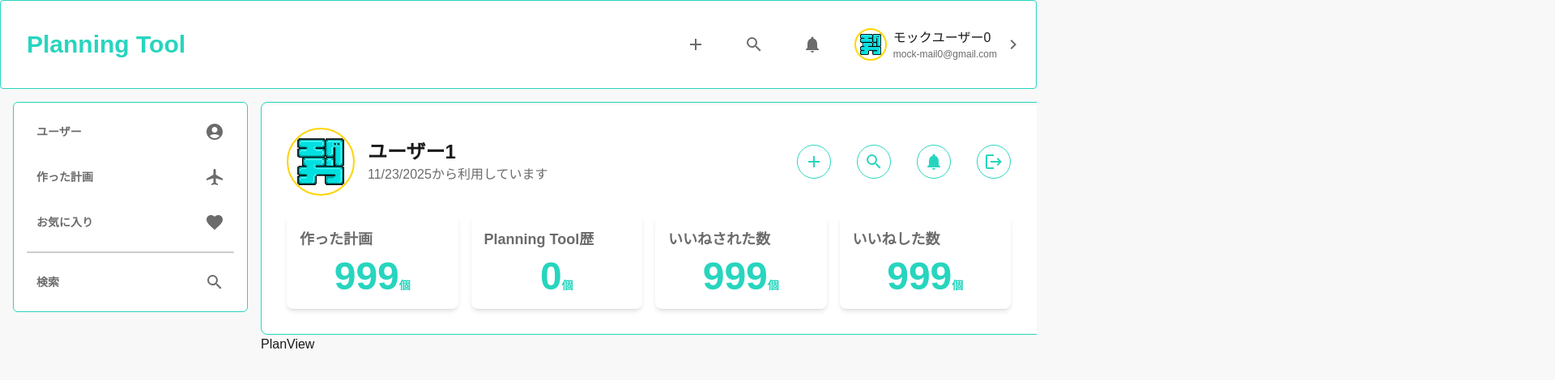
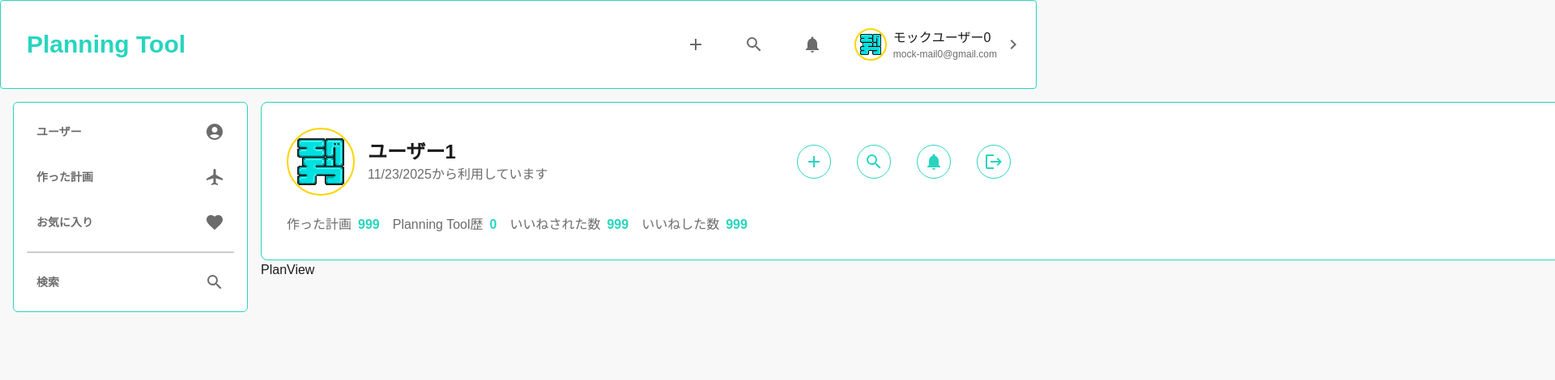
Before and after one commit to SOTA-swp/frontend, a Next.js app: page /user/1 in a window 1280 px wide. Shown: the top 470 px of the page at 81% size, 1920 px wide, since content can reach past the window. Built offline with nearby package versions, Linux system fonts and the light colour scheme.

Commit message:
💄 UserInfoBlockをちょっと変えようかなと

```diff
--- a/app/(main)/user/[userId]/page.tsx
+++ b/app/(main)/user/[userId]/page.tsx
@@ -34,7 +34,7 @@ const UserPage: React.FC<UserPageProps> = async ({ params }) => {
   const { userId } = await params;
 
   return (
-    <main className="relative flex-1 overflow-hidden">
+    <main className="relative flex-1 ">
       {/* TODO: 実際のAPIが完成したら置き換える */}
       <UserView userData={await createUserViewMockData(await userId)} />
       <PlanView viewId={MAIN_PAGE_IDs.PLANS} plans={[]} />
--- a/app/layout.tsx
+++ b/app/layout.tsx
@@ -26,7 +26,7 @@ export default function RootLayout({
   return (
     <html lang="en">
       <body
-        className={`${geistSans.variable} ${geistMono.variable} antialiased`}>
+        className={`${geistSans.variable} ${geistMono.variable} antialiased overflow-x-clip`}>
         {children}
         <Modal />
       </body>
--- a/components/UserInfoBlock.tsx
+++ b/components/UserInfoBlock.tsx
@@ -6,12 +6,9 @@ type data = {
 export function UserInfoBlock(props: data) {
   const { title, sum } = props;
   return (
-    <div className="flex flex-col justify-center bg-white rounded-lg shadow-md p-4 min-w-[150px] flex-1">
-      <h3 className="text-text-secondary text-lg font-bold">{title}</h3>
-      <p className="text-primary text-5xl font-bold mt-2 text-center">
-        {sum}
-        <span className="text-sm text-primary ">個</span>
-      </p>
-    </div>
+    <p>
+      <span className="text-text-secondary">{title}</span>
+      <span className="ml-2 font-bold text-primary">{sum}</span>
+    </p>
   );
 }
```
